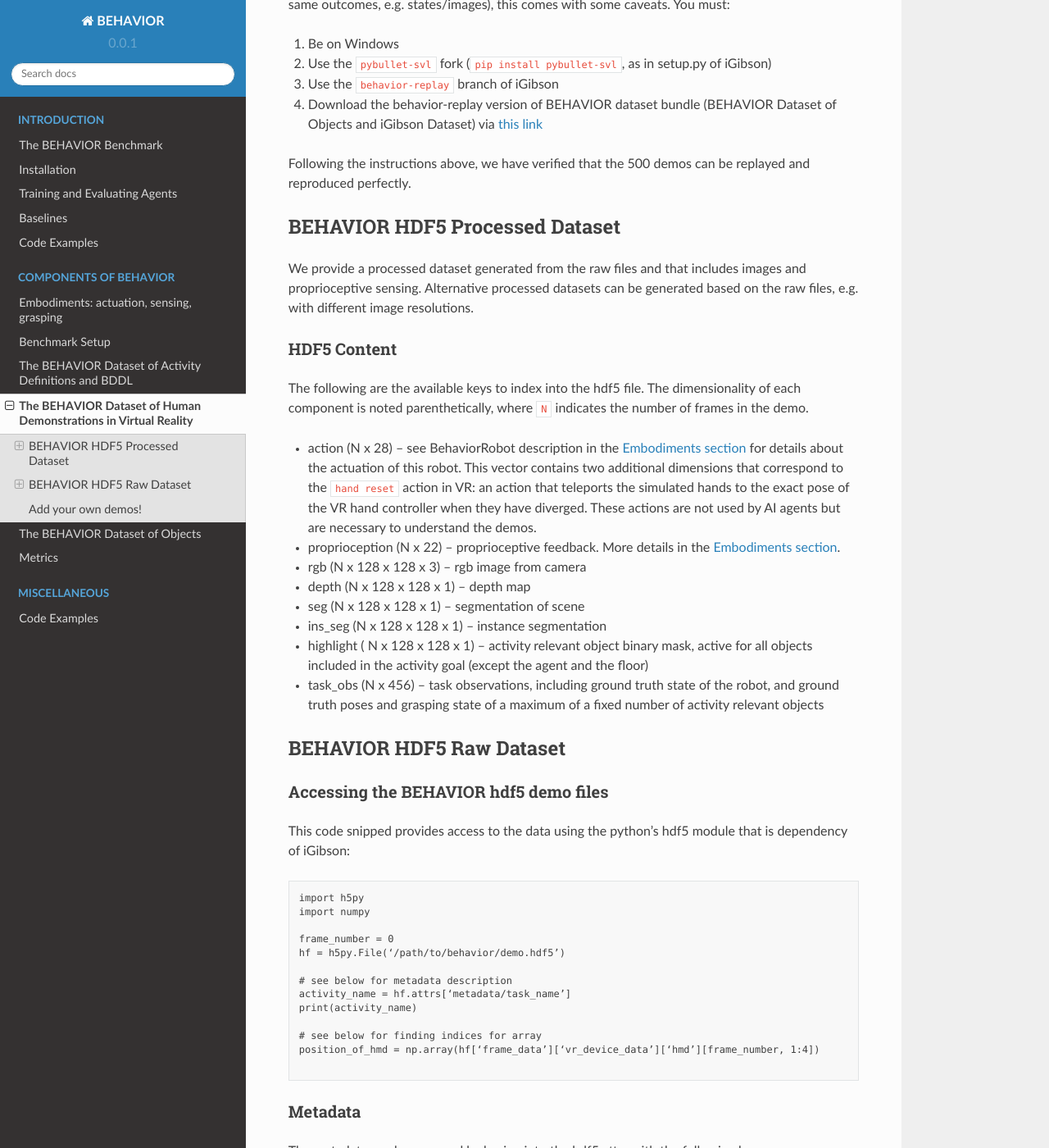
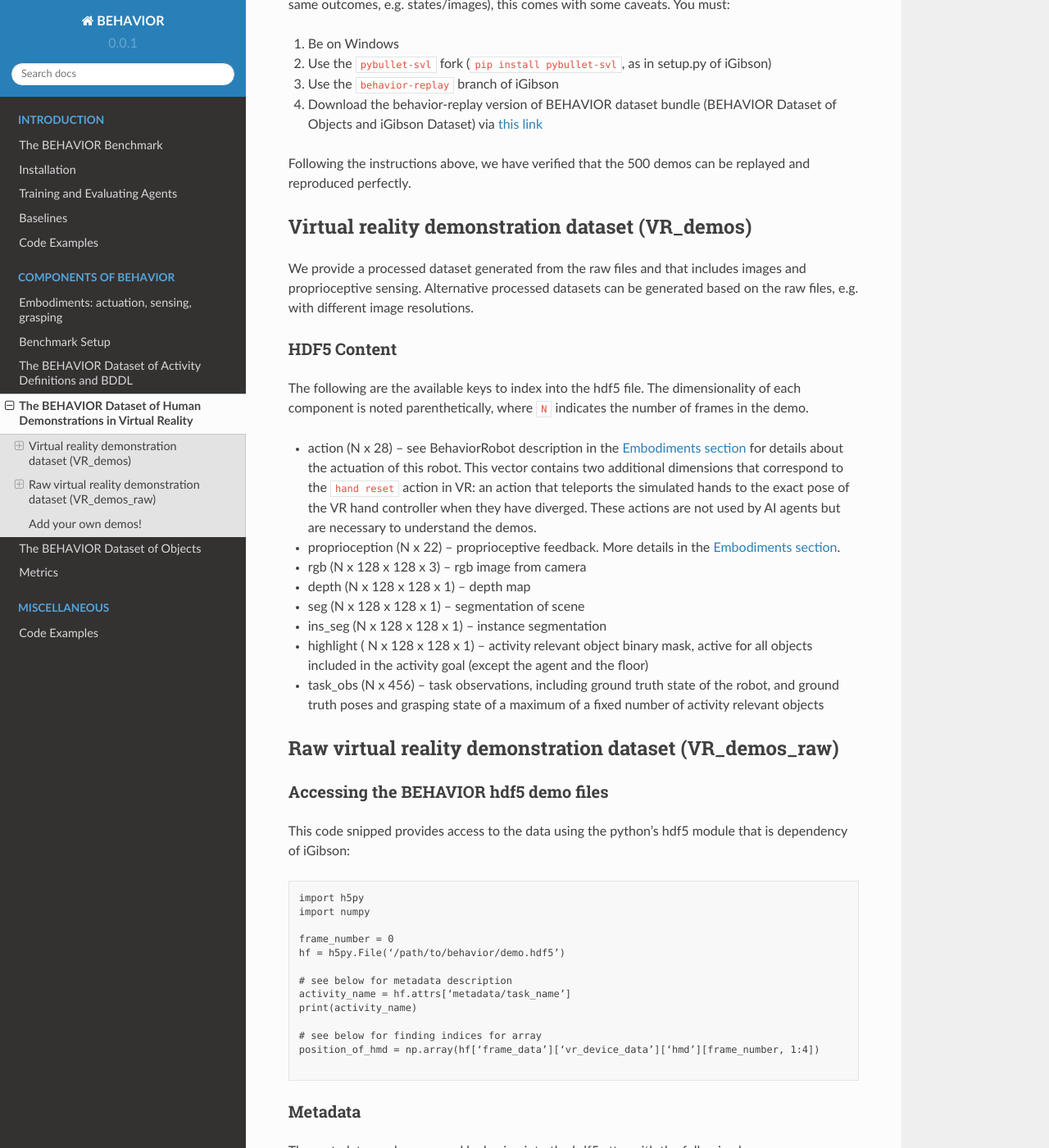
Before and after one commit to StanfordVL/behavior, a Sphinx documentation site: the page built from docs/vr_demos.md, in a window 1280 px wide and 1400 px high, scrolled down 563 px. Shown: the whole window at 82% size. Built offline with Sphinx 7.4.7 and the Read the Docs theme 2.0.0, drawn with Linux system fonts in a browser that asks for light colours; pages that are not in the unit, such as notebooks, are missing from menus.

Commit message:
Update vr_demos.md

```diff
--- a/docs/vr_demos.md
+++ b/docs/vr_demos.md
@@ -12,7 +12,7 @@ Note: Since every small change in the simulator may cause deviating changes in e
 
 Following the instructions above, we have verified that the 500 demos can be replayed and reproduced perfectly.
 
-## BEHAVIOR HDF5 Processed Dataset
+## Virtual reality demonstration dataset (VR_demos)
 
 We provide a processed dataset generated from the raw files and that includes images and proprioceptive sensing.
 Alternative processed datasets can be generated based on the raw files, e.g. with different image resolutions.
@@ -29,7 +29,7 @@ The following are the available keys to index into the hdf5 file. The dimensiona
 - highlight ( N x 128 x 128 x 1) -- activity relevant object binary mask, active for all objects included in the activity goal (except the agent and the floor)
 - task_obs (N x 456) -- task observations, including ground truth state of the robot, and ground truth poses and grasping state of a maximum of a fixed number of activity relevant objects
 
-## BEHAVIOR HDF5 Raw Dataset
+## Raw virtual reality demonstration dataset (VR_demos_raw)
 
 ### Accessing the BEHAVIOR hdf5 demo files
 This code snipped provides access to the data using the python's hdf5 module that is dependency of iGibson:
```
